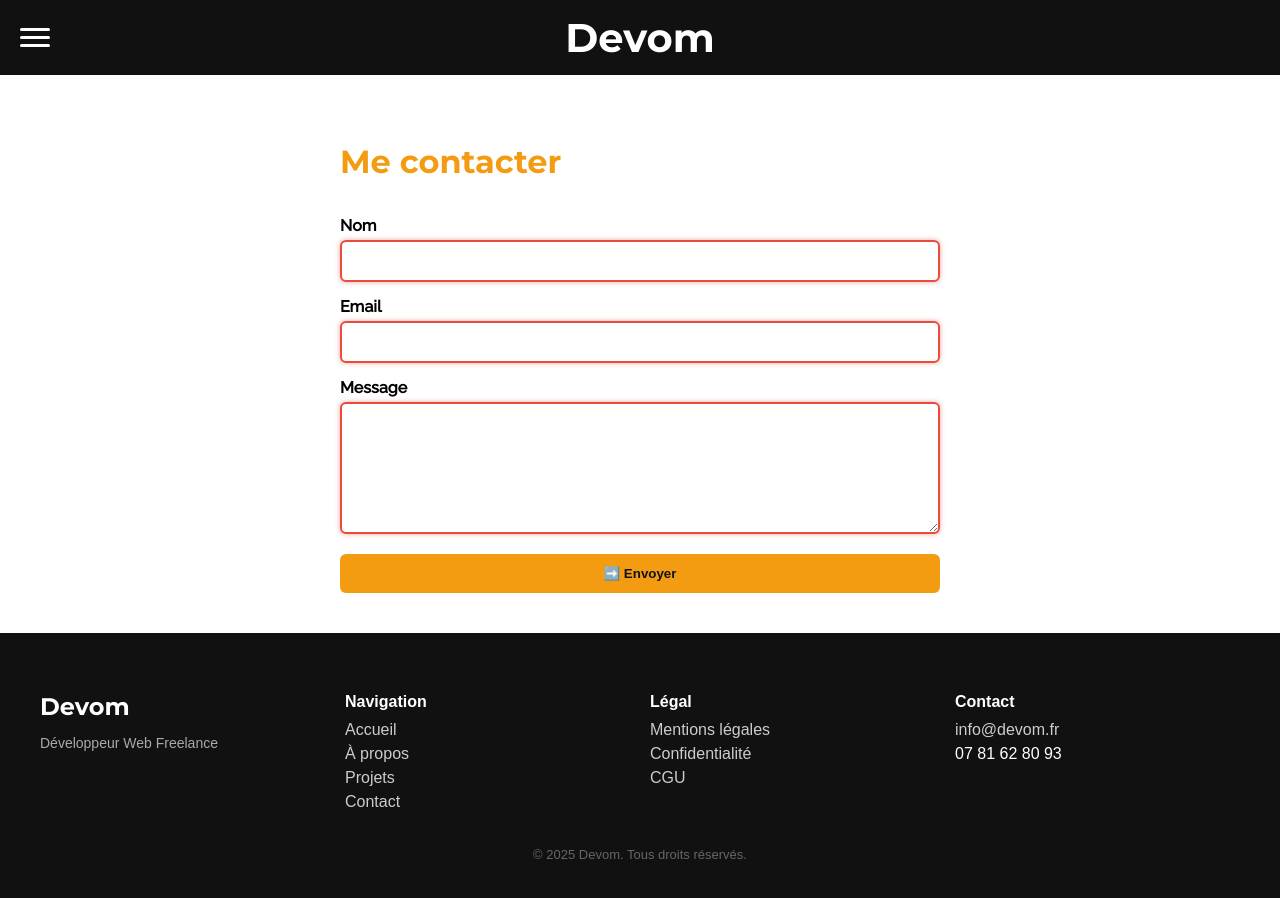
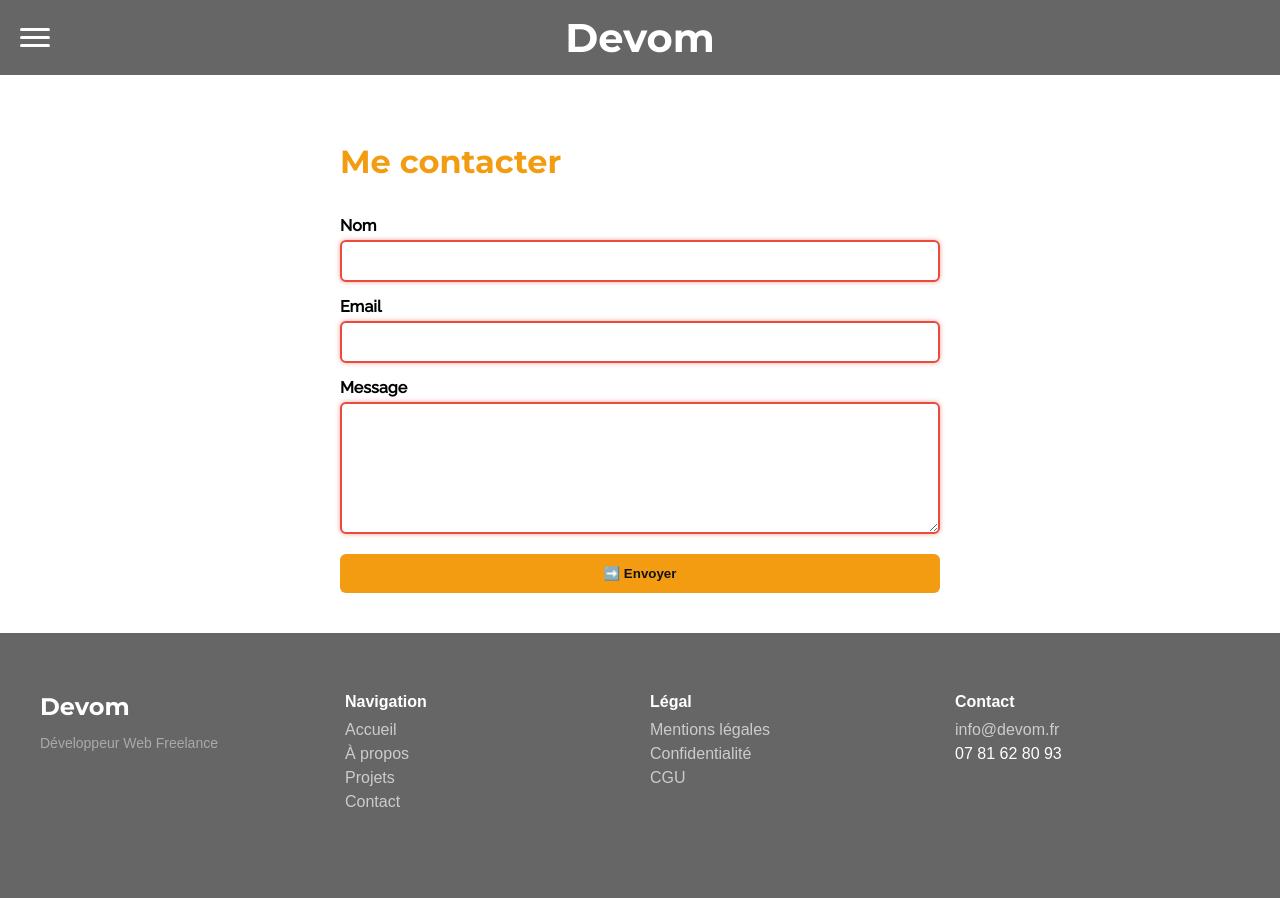
Before and after one commit to Mohoua93/Devom, a React (Create React App) app: page /contact in a window 1280 px wide. Shown: the top 898 px of the page. Built offline with nearby package versions, Linux system fonts and the light colour scheme.

Commit message:
Change color navbar and footer

```diff
--- a/src/styles/Footer.css
+++ b/src/styles/Footer.css
@@ -1,6 +1,6 @@
 /* src/styles/Footer.css */
 .footer {
-    background-color: #111;
+    background-color: #666666;
     color: #fff;
     padding: 40px 20px;
     font-family: sans-serif;
--- a/src/styles/Header.css
+++ b/src/styles/Header.css
@@ -4,7 +4,7 @@
   align-items: center;
   justify-content: center;
   height: 75px;
-  background-color: #111;
+  background-color: #666666;
   color: #fff;
   z-index: 1000;
 }
@@ -65,7 +65,7 @@
   width: 70%;
   max-width: 300px;
   height: 100vh;
-  background-color: #222;
+  background-color: #f39c12;
   padding-top: 80px;
   transition: left 0.3s ease;
   z-index: 2;
```
